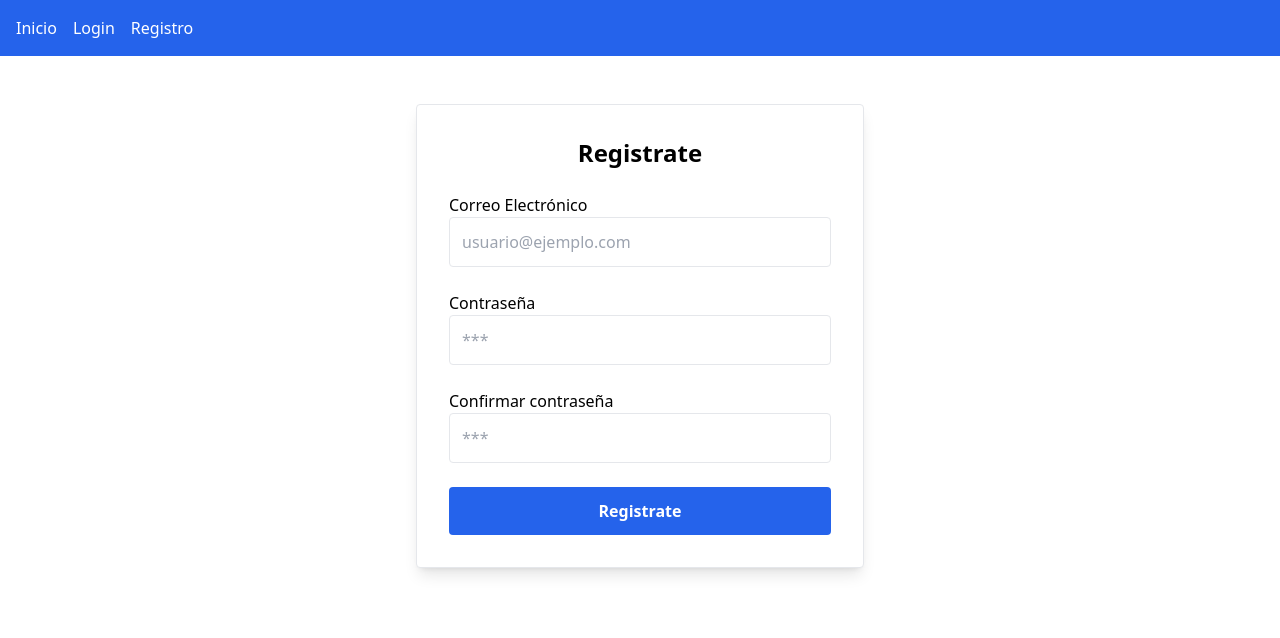
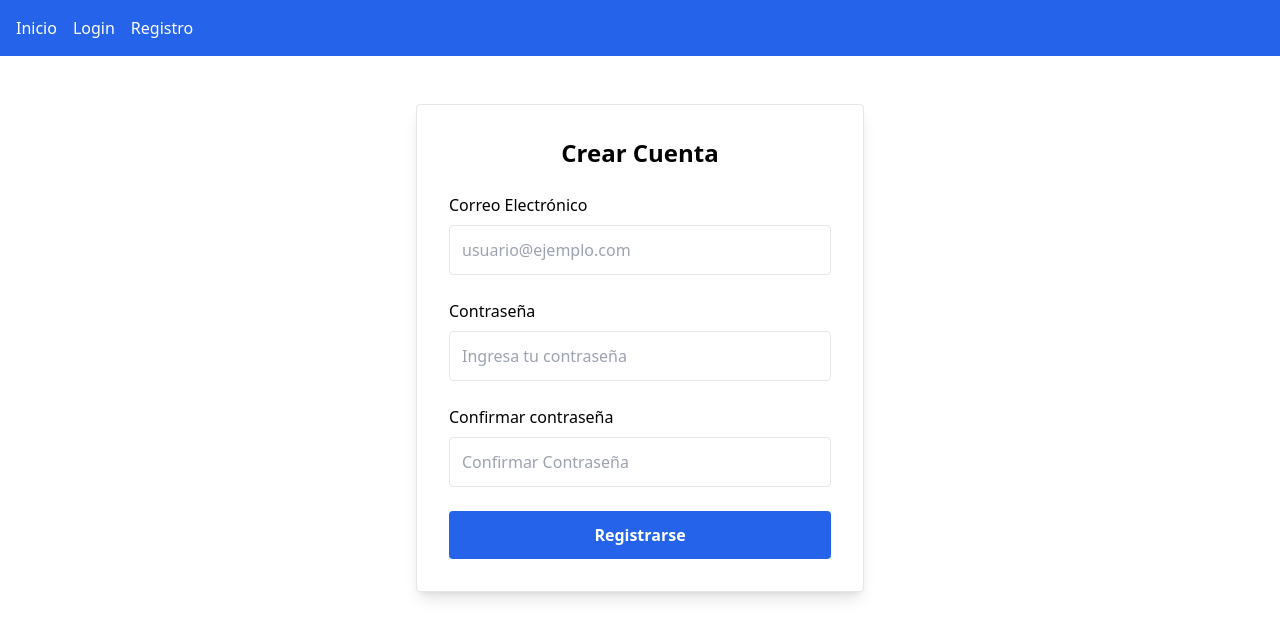
Before and after one commit to AlanMV0408/Intro_React, a React (Vite) app in the folder React_Router/: page /signup in a window 1280 px wide. Shown: the top 638 px of the page. Built offline with nearby package versions, Linux system fonts and the light colour scheme.

Commit message:
⭐Uso de localStorage para Signup

```diff
--- a/React_Router/src/pages/Signup.jsx
+++ b/React_Router/src/pages/Signup.jsx
@@ -1,54 +1,125 @@
+import{useState} from "react";
+import {useNavigate} from "react-router-dom";
+
+// componente signup (registro)
+const Signup = () => {
+    // Estados para capturar/guardar el email, la contraseña y los errores del formulario
+    const [email, setEmail] = useState("");
+    const [password, setPassword] = useState("");
+    const [confirmPass, setConfirmPass] = useState("");
+    const [error, setError] = useState("");
+
+    // Hook para redirigir a otra ruta después del login
+    const navigate = useNavigate()
+
+     // Función que se ejecuta cuando envío el formulario
+   const handleSubmit = (e) => {
+    e.preventDefault(); // Prevenir que se recargue la página cuando implementamos formularios.
+
+    // validación: todos los campos esten completos
+    if(!email || !password || !confirmPass) {
+     setError ("Completa todos los campos");
+     return;
+    }
+
+    // valida que el email tenga formato básico
+    if(!email.includes("@")){
+        setError ("Email Inválido")
+        return;
+    }
+
+    // valida que la contraseña tenga al menos 7 caracteres
+    if( password.length < 7){
+        setError ("La contraseña debe tener al menos 7 caracteres")
+        return;
+    }
+
+    // verificar que la contraseña coincida
+    if(password !== confirmPass){
+        setError ("Las contraseñas no coinciden")
+        return;
+    }
+
+    // si pasa todas las validaciones, limpia el error
+    setError("");
+
+    // simula un registro exitoso con un alert
+    alert("Registro exitoso, ahora puedes iniciar sesión.")
+
+    // Redirigir al usuario al login
+    navigate("/login")
+   }
 
 
-const Signup = () => {
         return(
             <div className="max-w-md mx-auto mt-12 p-8 border rounded shadow-lg bg-white">
-             <h2 className="text-2xl font-bold mb-6 text-center">Registrate</h2>
-            <form className="space-y-6">
+             <h2 className="text-2xl font-bold mb-6 text-center">Crear Cuenta</h2>
+
+        {/* Muestra mensaje de error en caso de existir */}
+        {error && (
+            <p className="mb-4 text-red-600 font-semibold text-center">{error}</p>
+        )}
+
+             {/* Formulario de registro */}
+       <form className="space-y-6" onSubmit={handleSubmit}>
+         {/* campo de correo */}
              <div>
-                 <label htmlFor="email" className="bloc mb-2 font-medium">Correo Electrónico</label>
+                 <label htmlFor="email" className="block mb-2 font-medium">
+                    Correo Electrónico
+                 </label>
                  <input
                  id="email"
                  type="email"
                  placeholder="usuario@ejemplo.com"
                  className="w-full p-3 border rounded focus:outline-none focus:ring-2 focus:ring-blue-500"
-                 value={""}
-                 autoComplete="username"
+                 value={email}
+                 onChange={(e) => setEmail(e.target.value)}
+                 autoComplete="email"
                  required
                  />
              </div>
 
+
+        {/* campo de contraseña */}
              <div>
-                 <label htmlFor="email" className="bloc mb-2 font-medium">Contraseña</label>
+                 <label htmlFor="password" className="block mb-2 font-medium">
+                    Contraseña
+                </label>
                  <input
                  id="password"
                  type="password"
-                 placeholder="***"
+                 placeholder="Ingresa tu contraseña"
                  className="w-full p-3 border rounded focus:outline-none focus:ring-2 focus:ring-blue-500"
-                 value={""}
+                 value={password}
+                 onChange={(e) => setPassword(e.target.value)}
                  autoComplete="new-password"
                  required
                  />
              </div>
 
+         {/* campo para confirmar contraseña */}
              <div>
-                 <label htmlFor="email" className="bloc mb-2 font-medium">Confirmar contraseña</label>
+                 <label htmlFor="confirmPass" className="block mb-2 font-medium">
+                    Confirmar contraseña
+                 </label>
                  <input
-                 id="confirmPassword"
+                 id="confirmPass"
                  type="password"
-                 placeholder="***"
+                 placeholder="Confirmar Contraseña"
                  className="w-full p-3 border rounded focus:outline-none focus:ring-2 focus:ring-blue-500"
-                 value={""}
+                 value={confirmPass}
+                 onChange={(e) => setConfirmPass(e.target.value)}
                  autoComplete="new-password"
                  required
                  />
              </div>
 
+     {/* Botón para enviar el formulario */}
              <button
              type="submit"
              className="w-full py-3 bg-blue-600 text-white rounded font-semibold hover:bg-blue-700 transition"
              >
-                Registrate
+                Registrarse
              </button>
             </form>
             </div>
```
